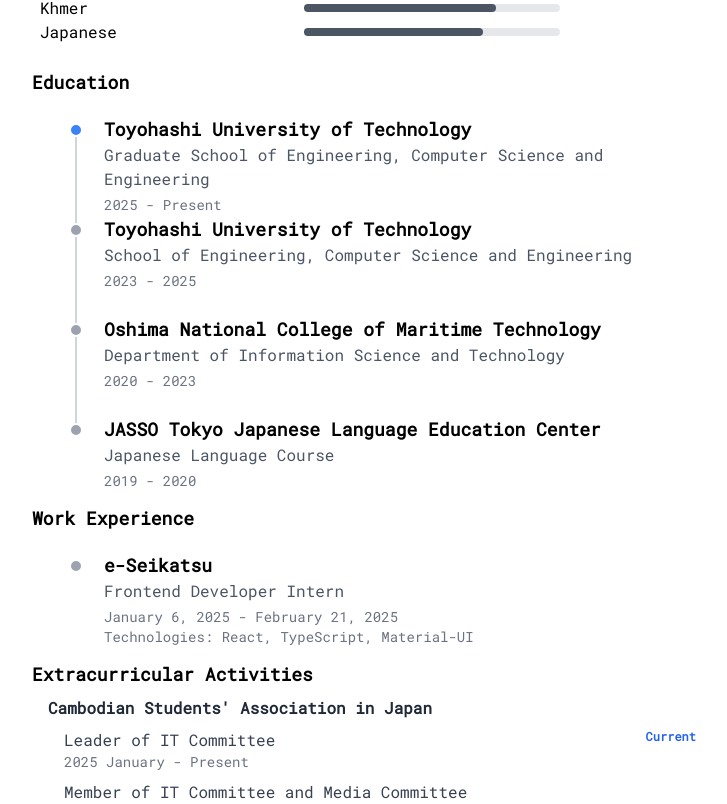
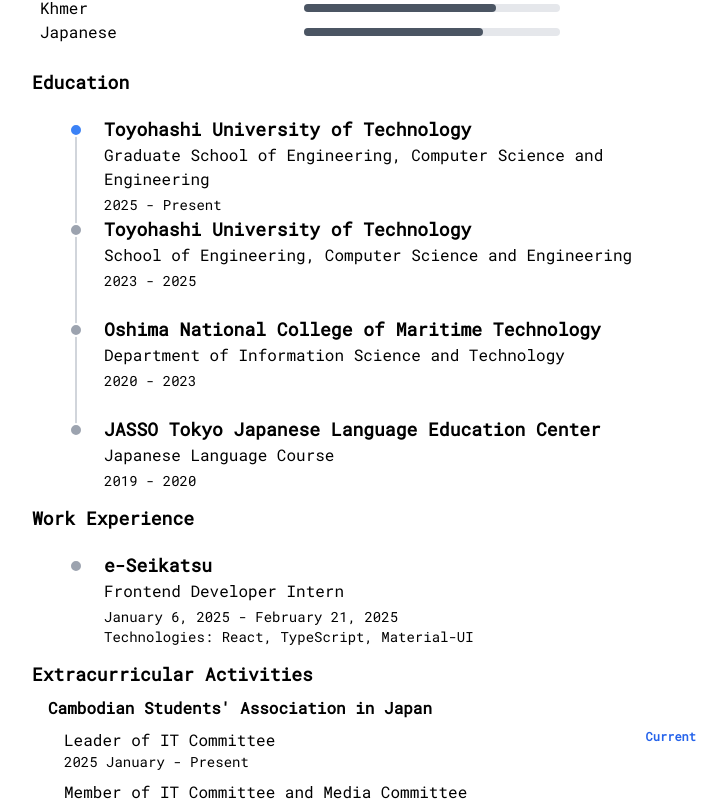
Before and after one commit to oukoutdam/personal-homepage, a Next.js app: page /resume in a window 1280 px wide. Shown: the part 1136-1940 px from the top of the page, without its empty margins (216-943 px from the left). Built offline with nearby package versions, Linux system fonts and the light colour scheme.

Commit message:
Remove Font Colors
Because darkmode and lightmode did not work.

```diff
--- a/src/app/resume/sections/EducationTimeline.tsx
+++ b/src/app/resume/sections/EducationTimeline.tsx
@@ -71,8 +71,8 @@
               style={{ top: `${index * itemHeight - 5}px` }}
             >
               <h3 className='text-lg font-semibold'>{edu.institution}</h3>
-              <p className='mb-1 text-gray-600'>{edu.program}</p>
-              <p className='text-sm text-gray-500'>{edu.period}</p>
+              <p className='mb-1'>{edu.program}</p>
+              <p className='text-sm'>{edu.period}</p>
             </div>
           ))}
         </div>
--- a/src/app/resume/sections/ExtracurricularActivities.tsx
+++ b/src/app/resume/sections/ExtracurricularActivities.tsx
@@ -34,7 +34,7 @@
       <div className='space-y-2'>
         {activities.map((activity, index) => (
           <div key={index}>
-            <h3 className='mb-2 text-base font-semibold text-gray-800'>
+            <h3 className='mb-2 text-base font-semibold'>
               {activity.organization}
             </h3>
 
@@ -45,8 +45,8 @@
                   className='flex items-start justify-between'
                 >
                   <div>
-                    <p className='font-medium text-gray-700'>{role.title}</p>
-                    <p className='text-sm text-gray-500'>{role.period}</p>
+                    <p className='font-medium'>{role.title}</p>
+                    <p className='text-sm'>{role.period}</p>
                   </div>
                   {role.current && (
                     <span className='text-xs font-semibold text-blue-600'>
--- a/src/app/resume/sections/WorkTimeline.tsx
+++ b/src/app/resume/sections/WorkTimeline.tsx
@@ -56,11 +56,9 @@
               style={{ top: `${index * itemHeight - 5}px` }}
             >
               <h3 className='text-lg font-semibold'>{work.company}</h3>
-              <p className='mb-1 text-gray-600'>{work.role}</p>
-              <p className='text-sm text-gray-500'>{work.period}</p>
-              <p className='text-sm text-gray-500'>
-                Technologies: {work.technologies}
-              </p>
+              <p className='mb-1'>{work.role}</p>
+              <p className='text-sm'>{work.period}</p>
+              <p className='text-sm'>Technologies: {work.technologies}</p>
             </div>
           ))}
         </div>
```
